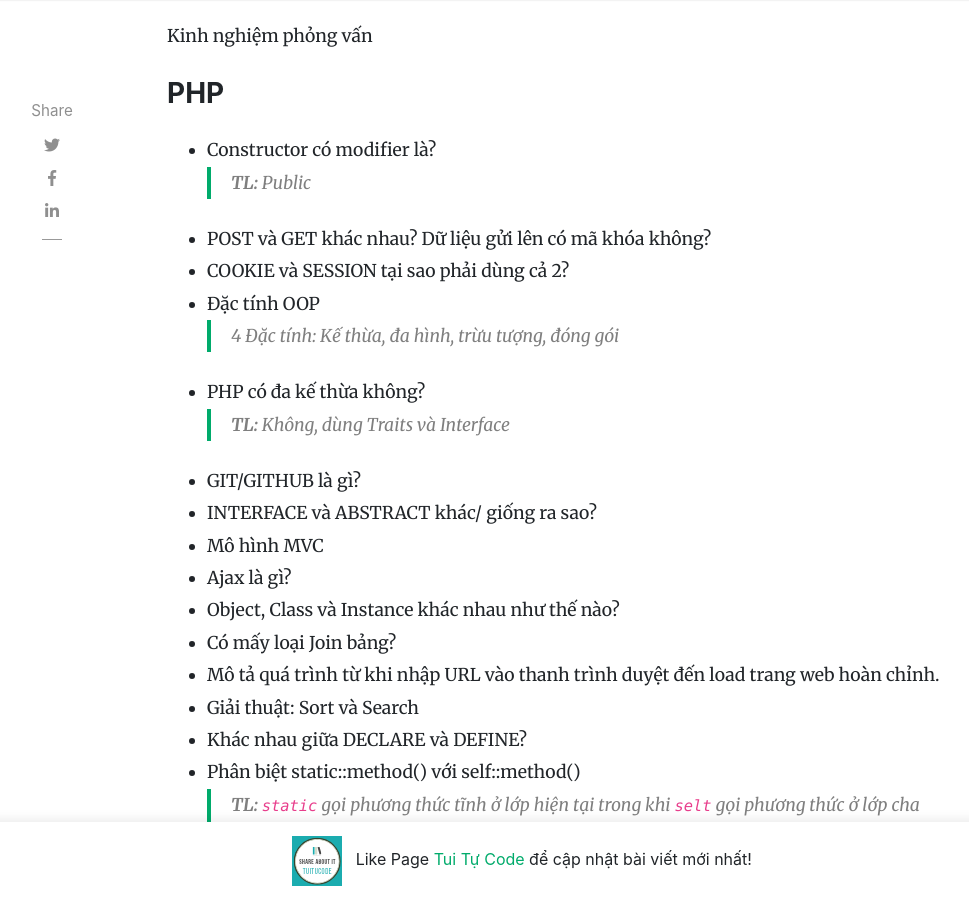
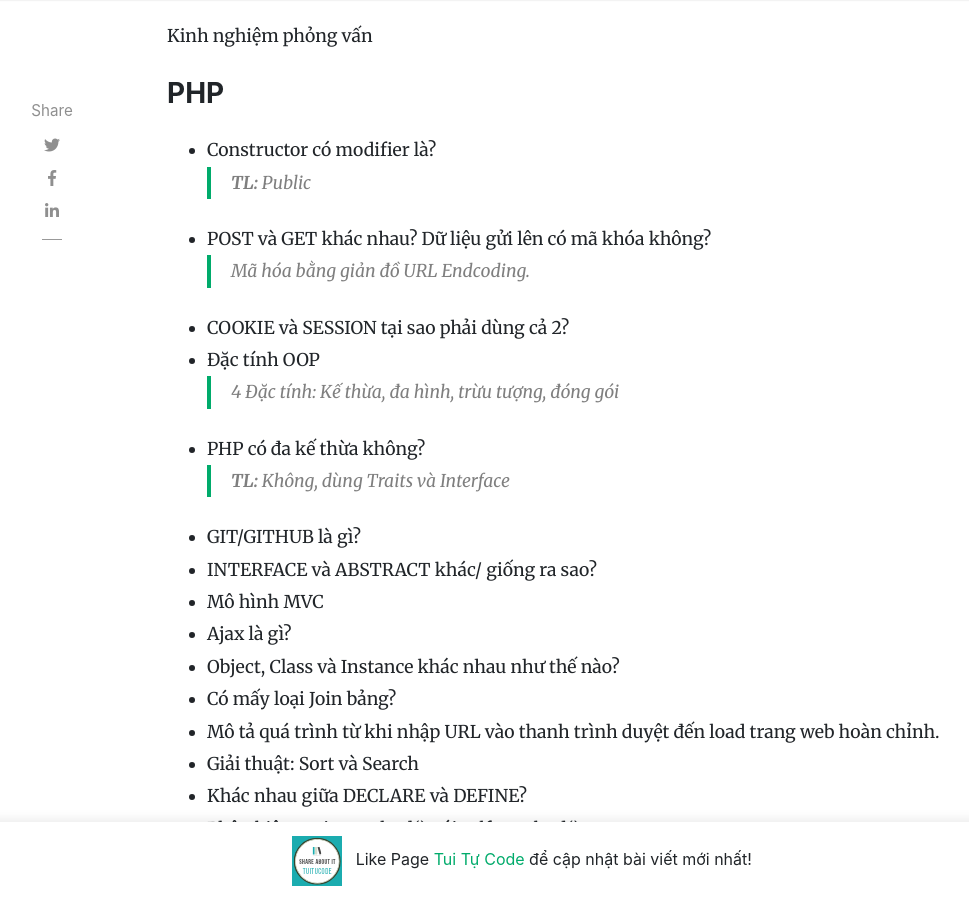
Before and after one commit to tuitucode/tuitucode.github.io, a Jekyll site: the page built from _posts/2019-12-20-kinh-nghiem-phong-van.md, in a window 1280 px wide and 900 px high, scrolled down 963 px. Shown: the whole window, without its empty margins (118-1087 px from the left). Built offline with Jekyll 4.4.1, drawn with Linux system fonts in a browser that asks for light colours; nearby versions of some CDN libraries; comment, search, counter and statistics services are not loaded.

Commit message:
Update 2019-12-20-kinh-nghiem-phong-van.md

```diff
--- a/_posts/2019-12-20-kinh-nghiem-phong-van.md
+++ b/_posts/2019-12-20-kinh-nghiem-phong-van.md
@@ -15,6 +15,7 @@ Kinh nghiệm phỏng vấn
 - Constructor có modifier là?
 > **TL:** Public
 - POST và GET khác nhau? Dữ liệu gửi lên có mã khóa không?
+> Mã hóa bằng giản đồ URL Endcoding.
 - COOKIE và SESSION tại sao phải dùng cả 2?
 - Đặc tính OOP
 > 4 Đặc tính: Kế thừa, đa hình, trừu tượng, đóng gói
```
